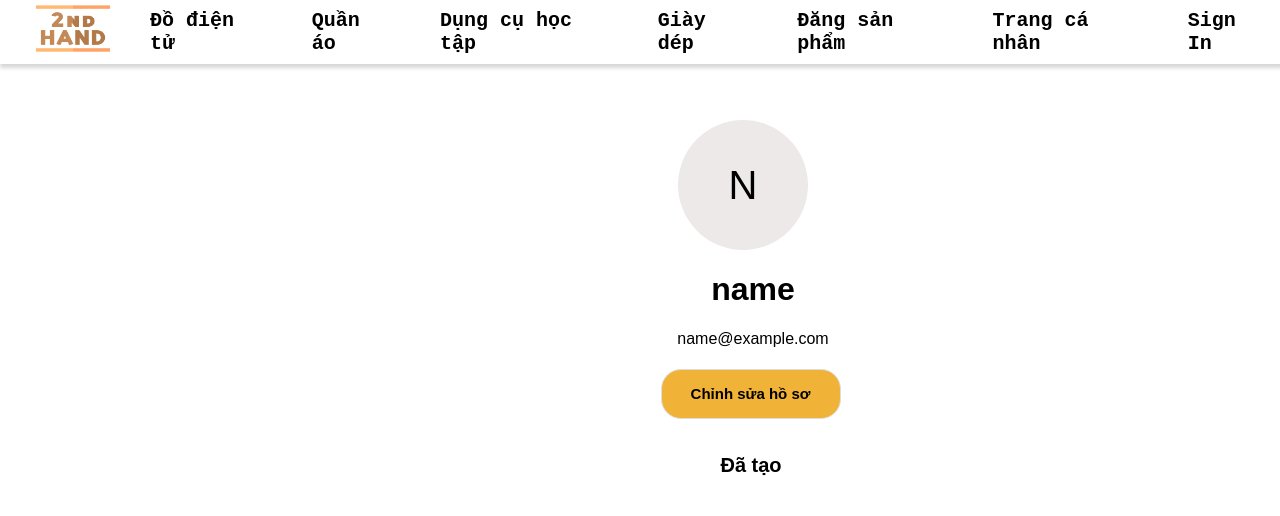
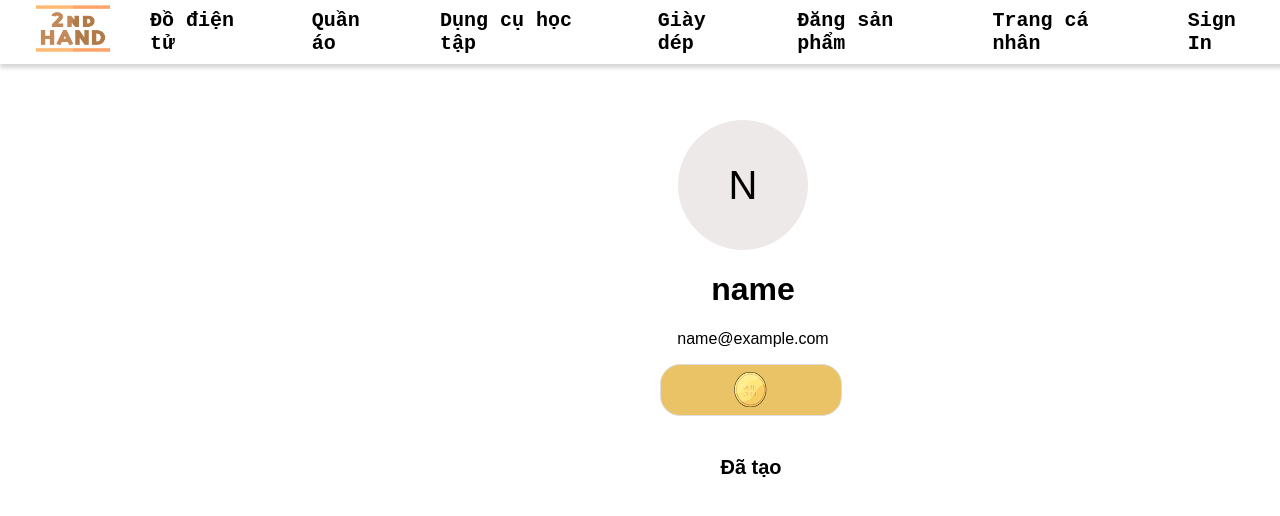
Before and after one commit to Exchange-Stuff/EX-Client, a React (Create React App) app: page /profile in a window 1280 px wide. Shown: the top 516 px of the page. Built offline with nearby package versions, Linux system fonts and the light colour scheme; no server answers; sample sign-in values are in the browser's storage.

Commit message:
payment v2

```diff
--- a/src/Components/Blank/Blank.jsx
+++ b/src/Components/Blank/Blank.jsx
@@ -2,6 +2,7 @@ export const Blank = () => {
 
     window.onload = async function () {
         const queryString = window.location.search;
+        console.log(queryString);
         var url = "http://localhost:5059/api/Auth/signin" + queryString;
         var request = new Request(url, {
             method: 'GET'
@@ -16,7 +17,8 @@ export const Blank = () => {
             window.location.href = "http://localhost:3000/HomePage"
         }
         else {
-            window.location.href = "http://localhost:3000/Payment"
+
+            window.location.href = "http://localhost:3000/HomePage?status=false";
         }
     };
 
--- a/src/Components/HomePage/HomePage.jsx
+++ b/src/Components/HomePage/HomePage.jsx
@@ -9,7 +9,8 @@ import img3 from "../Assets/image4.jpg";
 import img1 from "../Assets/banner.png";
 import coin from "../Assets/coin.png";
 import { jwtDecode } from 'jwt-decode';
-
+import { useLocation } from "react-router-dom";
+import { toast, ToastContainer } from "react-toastify";
 import "swiper/css";
 import "swiper/css/navigation";
 import "swiper/css/pagination";
@@ -23,8 +24,14 @@ export const HomePage = () => {
   const [productData, setProductData] = useState([]);
   const [clothingData, setClothingData] = useState([]);
   const [isShowLogin, setIsShowLogin] = useState(false);
+  const location = useLocation();
 
-
+  useEffect(() => {
+    const status = new URLSearchParams(location.search).get("status");
+    if (status === "false") {
+      toast.error("Đăng nhập không thành công");
+    }
+  }, []);
 
   const handleLoginClick = () => {
     setIsShowLogin(true);
@@ -220,6 +227,7 @@ export const HomePage = () => {
       </div>
 
       <Footer />
+      <ToastContainer/>
     </div>
   );
 };
--- a/src/Components/LoginSignUp/LoginSignup.css
+++ b/src/Components/LoginSignUp/LoginSignup.css
@@ -135,9 +135,6 @@
   border-radius: 35px;
 }
 
-.dieukhoan-login{
-
-}
 
 .login{
   background-color: #dd4b39;
--- a/src/Components/PaymentPage/Payment.jsx
+++ b/src/Components/PaymentPage/Payment.jsx
@@ -1,5 +1,5 @@
 import React, { useState, useEffect } from "react";
-import axios from "axios";
+import axios from "../../utils/axios.js";
 import { toast, ToastContainer } from "react-toastify";
 import { useLocation } from "react-router-dom";
 import "react-toastify/dist/ReactToastify.css";
--- a/src/Components/Profile/Profile.css
+++ b/src/Components/Profile/Profile.css
@@ -62,9 +62,6 @@
     margin-right: 20px;
   }
 
-  .profile-info h1 {
-  }
-
   .profile-info p{
     margin-top: 0px;
   }
@@ -86,6 +83,32 @@
    background-color: #ddd;
   }
 
+  .profile-blance{
+    display: flex;
+
+    margin-left: 120px;
+    margin-bottom: 10px;
+    padding-top: 5px;
+    padding-bottom: 5px;
+    border: 1px solid #ddd;
+    border-radius: 20px;
+    width: 180px;
+    font-weight: 600;
+    font-size: 20px;
+    height: 40px;
+    background-color: #eac367;
+    justify-content: center;
+    align-items: center;
+  }
+
+  .coin-profile{
+    margin-right: 50px;
+
+  }
+
+  .coin-image-profile{
+    margin-left: 50px;
+  }
 
   .header-profile {
     display: flex;
--- a/src/Components/Profile/Profile.jsx
+++ b/src/Components/Profile/Profile.jsx
@@ -2,15 +2,21 @@ import React, { useEffect, useState } from 'react';
 import './Profile.css';
 import { jwtDecode } from 'jwt-decode';
 import { toast, ToastContainer } from 'react-toastify';
+import axios from "../../utils/axios.js";
+import coin from "../Assets/coin.png";
 
 export const Profile = () => {
     const [userInfo, setUserInfo] = useState([]);
+    const [userBl, setUserBl] = useState([]);
+
+
 
     useEffect(() => {
         try {
           const token = localStorage.getItem('accessToken');
           if (token) {
             const decoded = jwtDecode(token);
+            console.log(decoded);
             setUserInfo(decoded);
           } else {
             toast.error('Bạn chưa đăng nhập');
@@ -21,6 +27,21 @@ export const Profile = () => {
             window.location.href = 'http://localhost:3000/homepage';
         }
       }, []);
+
+      useEffect(() => {
+        const GetUserBl = async () => {
+            try {
+              const userId = userInfo.nameid;
+              console.log(userId);
+              const result = await axios.get(`http://localhost:5059/api/Account/user/${userId}`);
+              console.log(result);
+              setUserBl(result.data.value.userBalance.balance);
+            } catch (error) {
+              console.error("Error fetching data:", error);
+            }
+          };
+          GetUserBl();
+    }, [userInfo])
 
       const getInitial = (email) => {
         return email ? email.charAt(0).toUpperCase() : '';
@@ -44,10 +65,19 @@ export const Profile = () => {
         <div className="profile-info">
             <h1>{getFirst(userInfo.email)}</h1>
             <p>{userInfo.email}</p>
-            <div className="profile-buttons">
 
-              <button>Chỉnh sửa hồ sơ</button>
+            <div className="profile-blance" >
+            <img className='coin-image-profile'
+                    src={coin}
+                      alt=""
+                      style={{ width: "38px", height: "35px", transform: "none", marginRight:"3px"}}
+                    />
+              <div className='coin-profile'>{userBl}
+
+              </div>
+
             </div>
+
           </div>
       </main>
 
--- a/src/utils/axios.js
+++ b/src/utils/axios.js
@@ -35,7 +35,7 @@ instance.interceptors.response.use(
   (error) => {
     const originalRequest = error.config;
     console.log(error.response.status)
-    if (error.response.status === 401 && !originalRequest._retry) {
+    if (error.response.status === 400 && !originalRequest._retry) {
       // call refresh token
       originalRequest._retry = true;
       return axios
```
